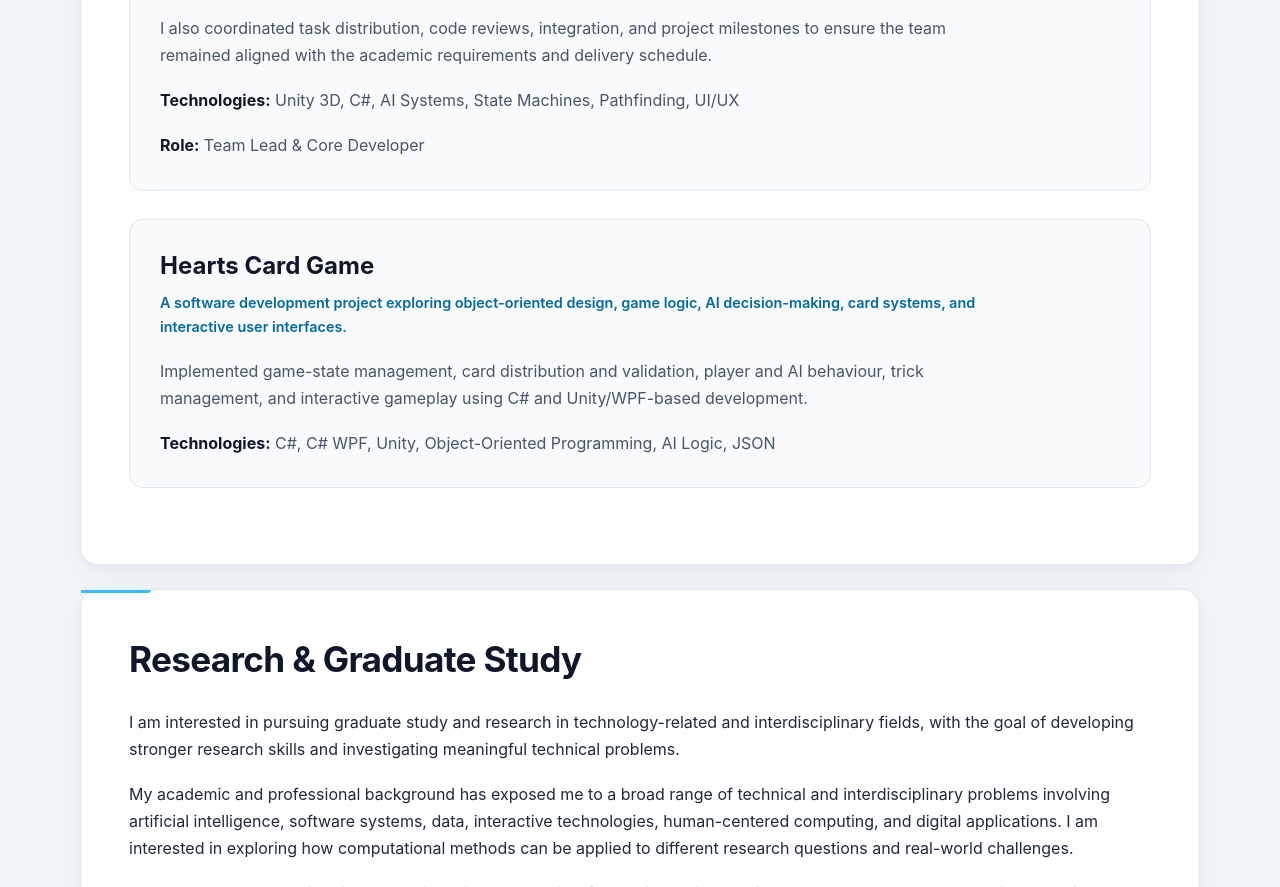
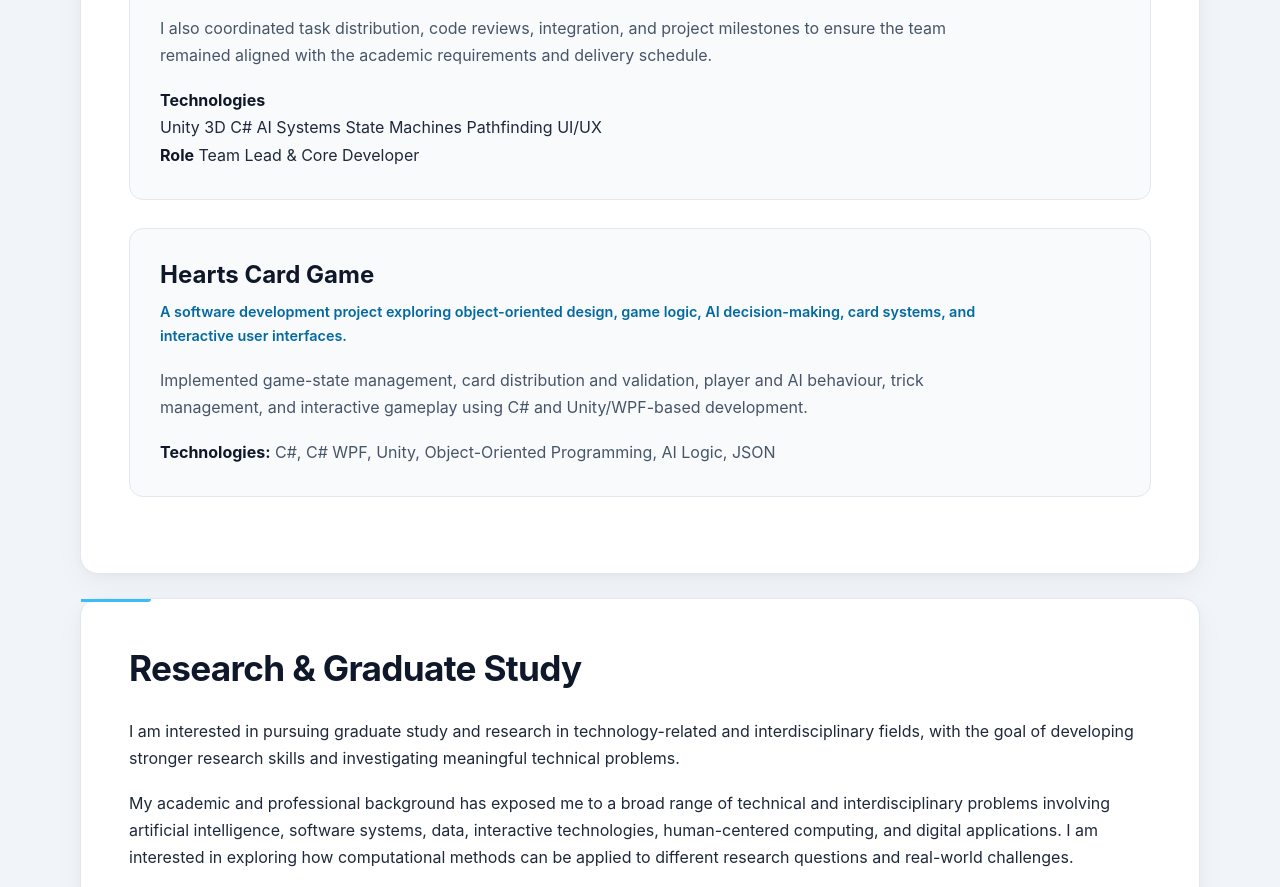
Before and after one commit to mehwishasghar-work/mehwishasghar.github.io, a plain HTML site: page index.html in a window 1280 px wide. Shown: the part 1880-2767 px from the top of the page. Drawn offline with Linux system fonts and the light colour scheme.

Commit message:
Improve project metadata presentation

```diff
--- a/index.html
+++ b/index.html
@@ -142,15 +142,25 @@
         the academic requirements and delivery schedule.
     </p>
 
-    <p>
-        <strong>Technologies:</strong>
-        Unity 3D, C#, AI Systems, State Machines, Pathfinding, UI/UX
-    </p>
+    <div class="project-meta">
+    <div class="meta-group">
+        <strong>Technologies</strong>
 
-    <p>
-        <strong>Role:</strong>
-        Team Lead & Core Developer
-    </p>
+        <div class="tech-tags">
+            <span>Unity 3D</span>
+            <span>C#</span>
+            <span>AI Systems</span>
+            <span>State Machines</span>
+            <span>Pathfinding</span>
+            <span>UI/UX</span>
+        </div>
+    </div>
+</div>
+
+    <div class="project-role">
+    <strong>Role</strong>
+    <span>Team Lead & Core Developer</span>
+</div>
 </article>
 
 <article>
```
